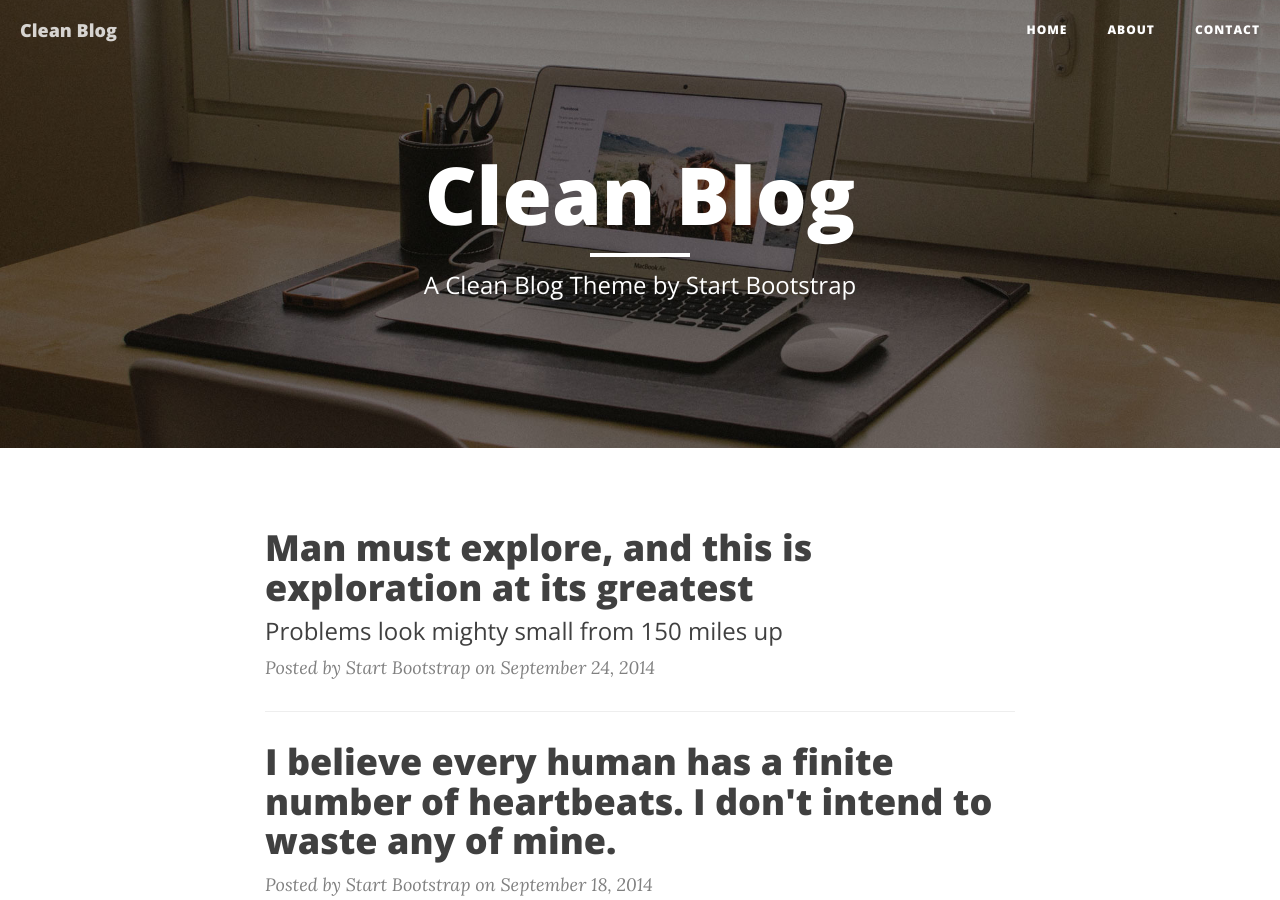
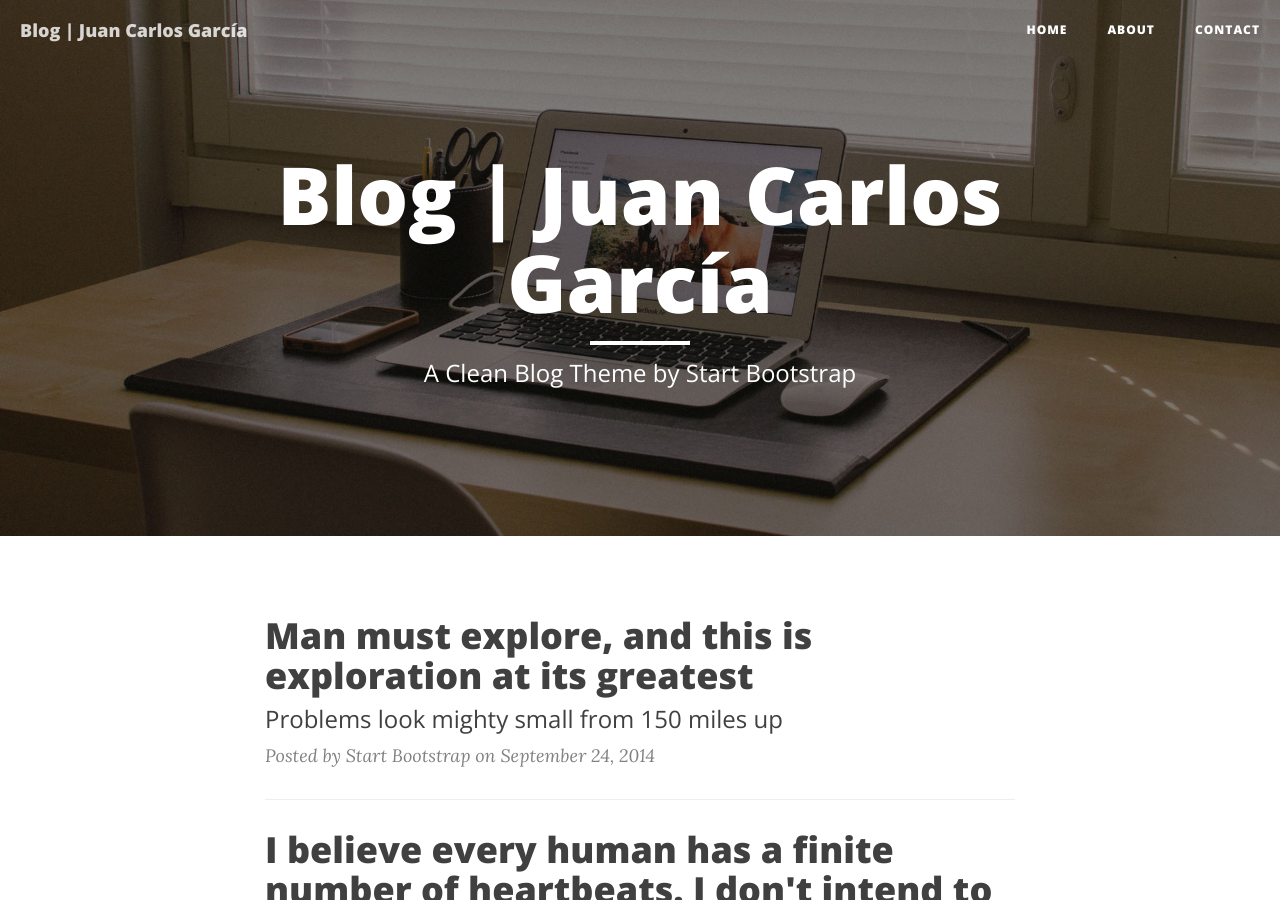
Before and after one commit to jcagarcia/jcagarcia.github.io, a Jekyll site: the page built from index.html, in a window 1280 px wide and 900 px high. Built offline with Jekyll 4.4.1, drawn with Linux system fonts in a browser that asks for light colours; nearby versions of some CDN libraries; the list of posts is cut into pages by our own code; some of the changed text lies outside the part shown.

Commit message:
Updating theme config

```diff
--- a/_config.yml
+++ b/_config.yml
@@ -1,13 +1,12 @@
 # Site settings
-title: Clean Blog
+title: Blog | Juan Carlos García
 header-img: img/home-bg.jpg
-email: your-email@yourdomain.com
-description: "Write your site description here. It will be used as your sites meta description as well!"
-baseurl: "/startbootstrap-clean-blog-jekyll"
-url: "http://yourdomain.com"
-twitter_username: SBootstrap
-github_username:  davidtmiller
-facebook_username:  IronSummitMedia
+email: jugade92@gmail.com
+description: "Juan Carlos García Blog"
+baseurl: ""
+url: "http://jcagarcia.github.io"
+twitter_username: juancaFX
+github_username:  jcagarcia
 
 # Build settings
 markdown: kramdown
```
